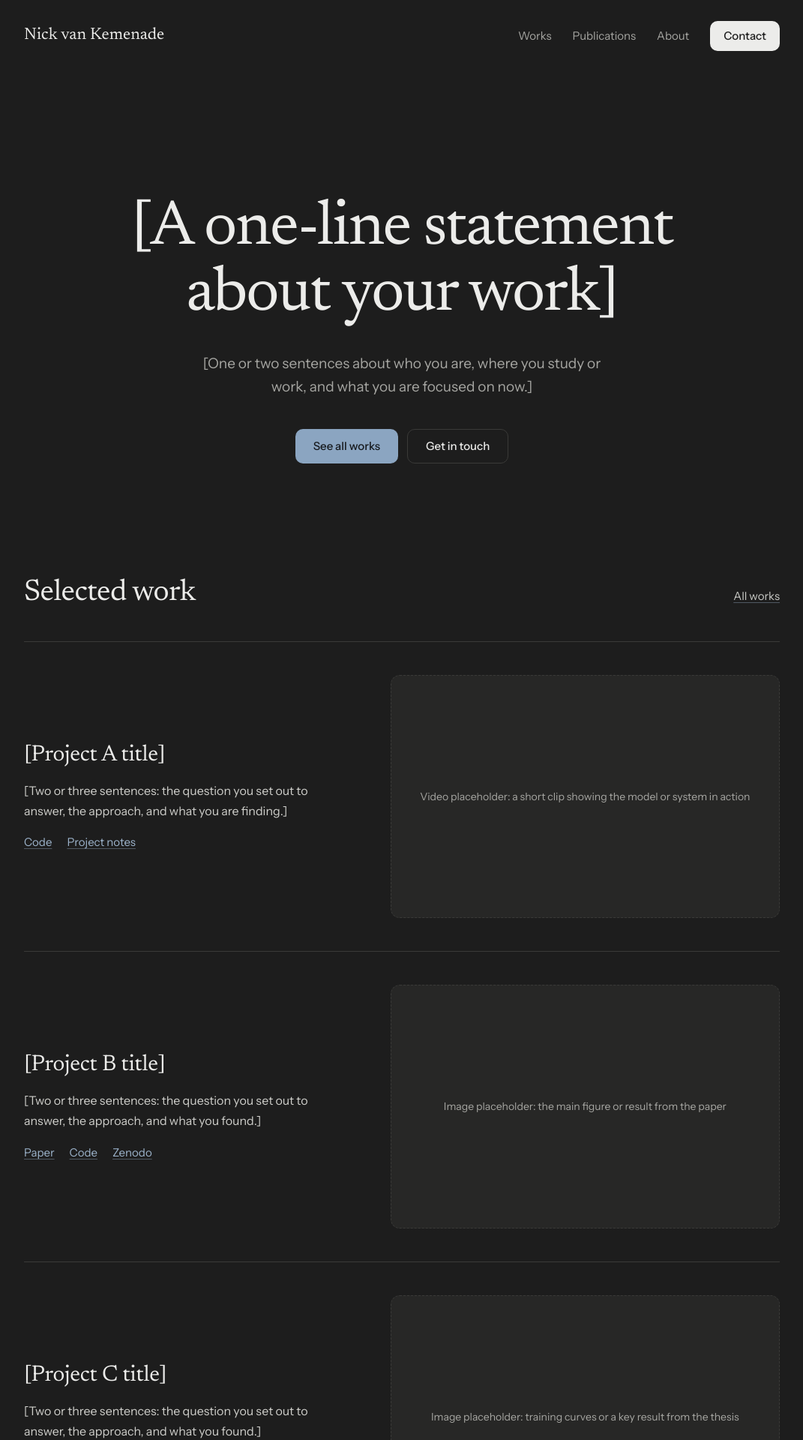
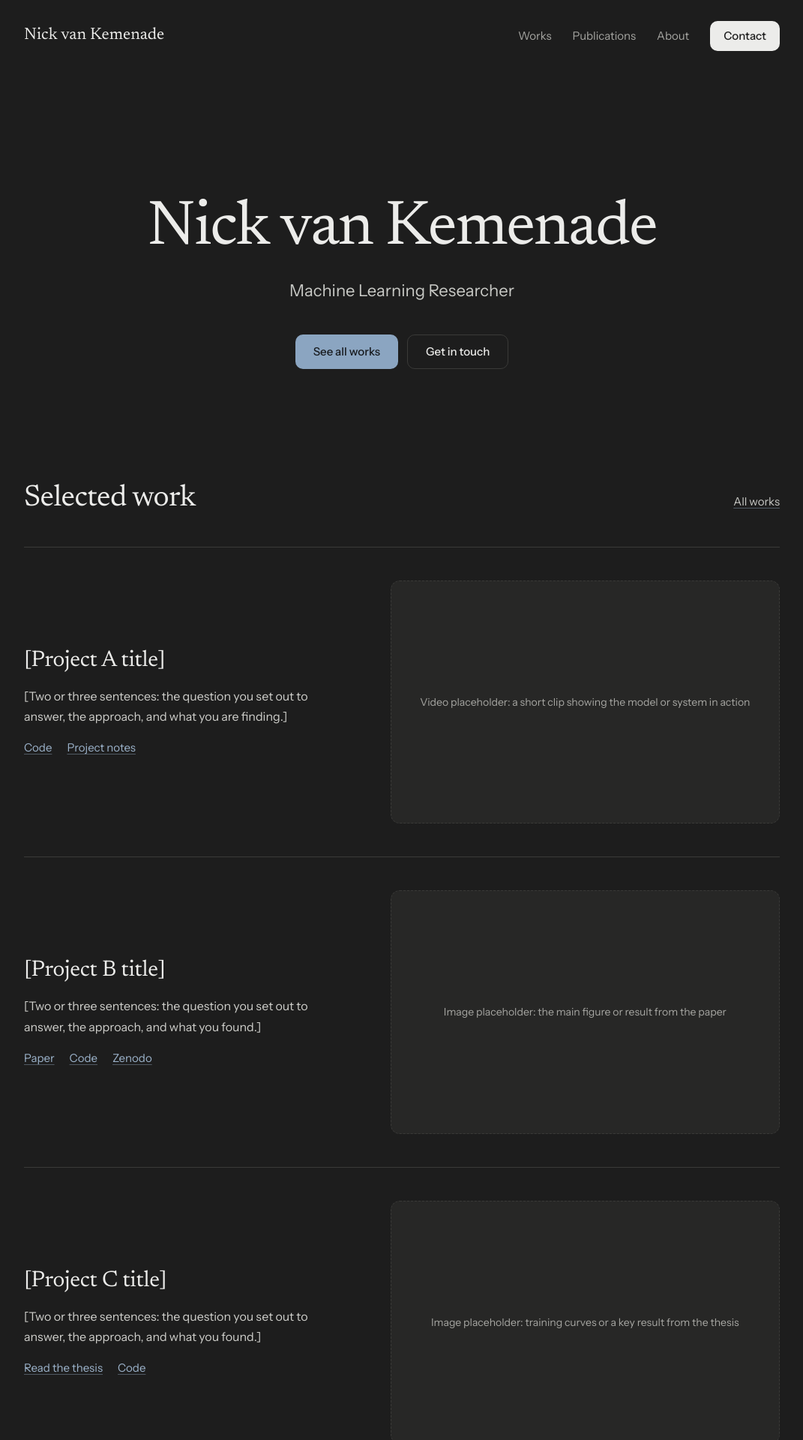
Before and after one commit to nickvankemenade-ai/nickvankemenade-ai.github.io, a Jekyll site: the page built from index.html, in a window 1280 px wide. Shown: the top 1920 px of the page at 75% size, without its empty margins (104-1175 px from the left). Built offline with Jekyll 4.4.1, drawn with Linux system fonts in a browser that asks for light colours.

Commit message:
Use name and role as the homepage title
Co-Authored-By: Claude Opus 5.5 <noreply@anthropic.com>

```diff
--- a/assets/css/styles.css
+++ b/assets/css/styles.css
@@ -149,6 +149,11 @@ h1, h2, h3 { font-family: var(--serif); font-weight: 400; }
   font-size: 19px;
   line-height: 1.65;
   color: var(--text-muted);
+}
+.intro .role {
+  margin-top: -12px;
+  font-size: clamp(18px, 2.2vw, 22px);
+  color: var(--silver);
 }
 .actions {
   display: flex;
--- a/index.html
+++ b/index.html
@@ -2,8 +2,8 @@
 title: Home
 ---
 <section class="intro">
-  <h1>[A one-line statement about your work]</h1>
-  <p>[One or two sentences about who you are, where you study or work, and what you are focused on now.]</p>
+  <h1>Nick van Kemenade</h1>
+  <p class="role">Machine Learning Researcher</p>
   <div class="actions">
     <a class="button button-accent" href="{{ '/works/' | relative_url }}">See all works</a>
     <a class="button button-outline" href="{{ '/contact/' | relative_url }}">Get in touch</a>
```
